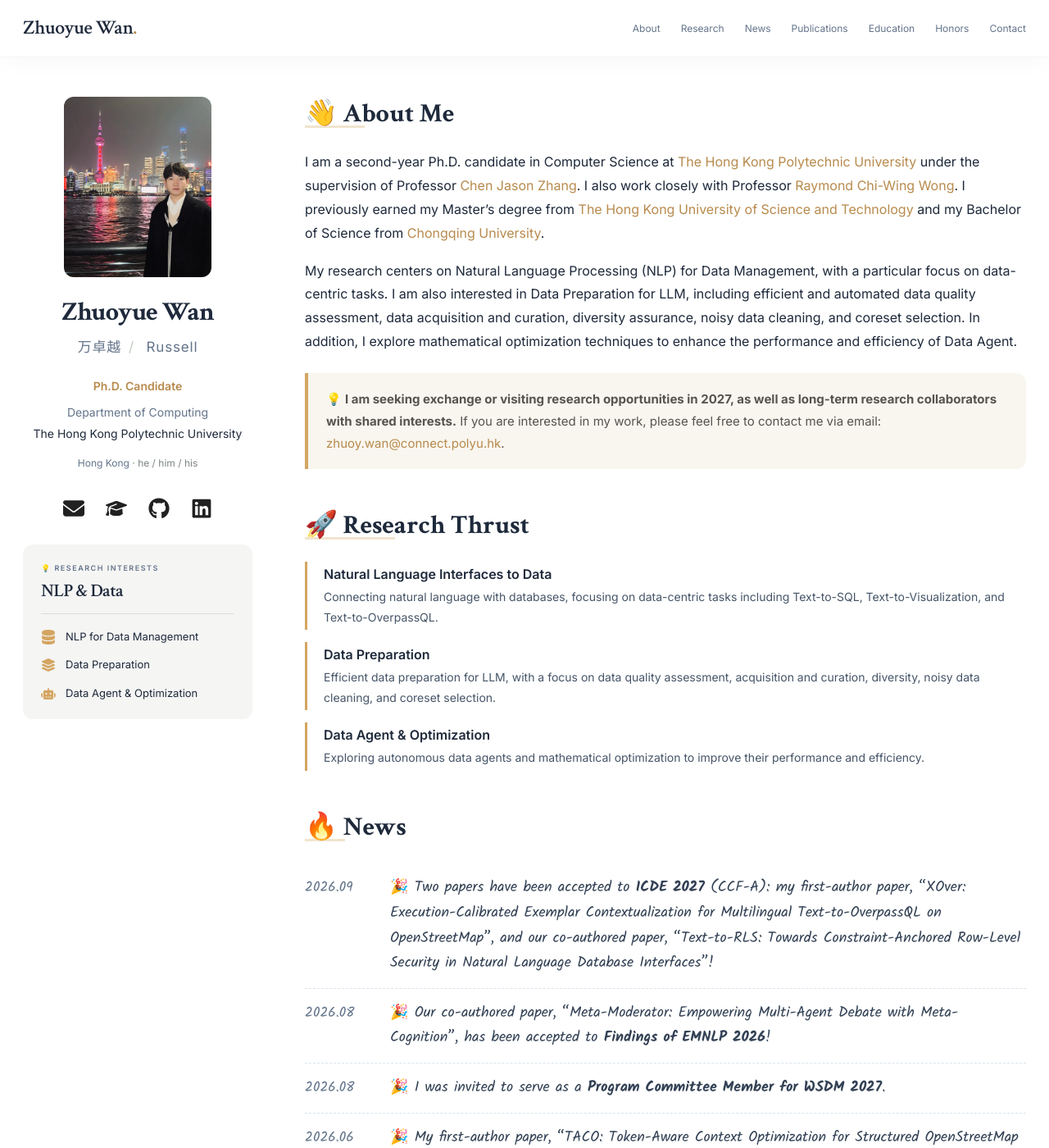
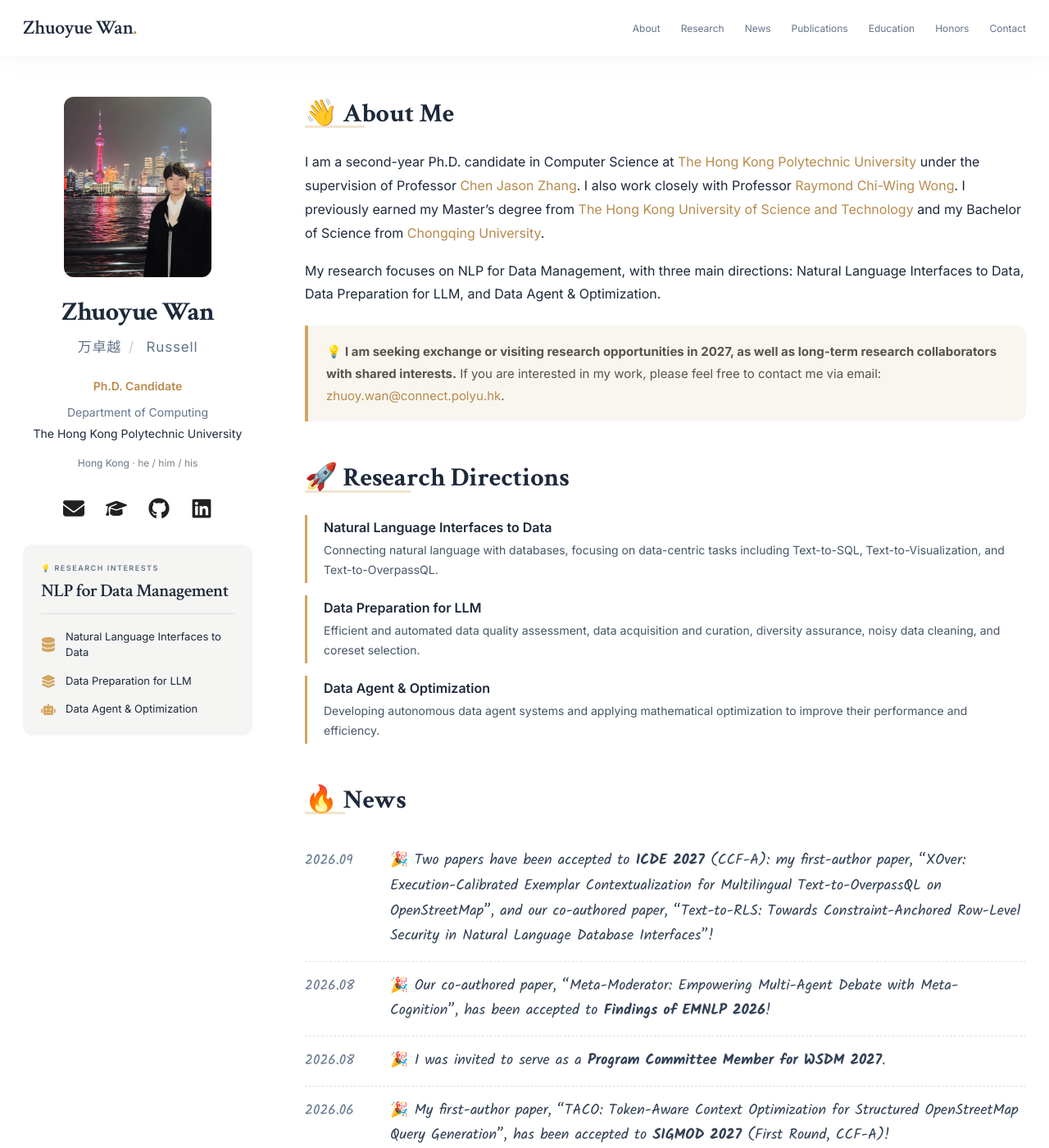
Before and after one commit to zwanah/zwanah.github.io, a Jekyll site: the page built from _pages/about.md, in a window 1280 px wide and 1400 px high. Shown: the whole window at 82% size. Built offline with Jekyll 4.4.1, drawn with Linux system fonts in a browser that asks for light colours.

Commit message:
Clarify research focus and three research directions

```diff
--- a/_layouts/academic.html
+++ b/_layouts/academic.html
@@ -39,7 +39,7 @@
           <a class="social-btn" href="mailto:{{ site.author.email }}" aria-label="Email" title="Email"><img src="{{ '/assets/images/icons/envelope.svg' | relative_url }}" alt="" width="26" height="26"></a><a class="social-btn" href="{{ site.author.googlescholar }}" aria-label="Scholar" title="Scholar"><img src="{{ '/assets/images/icons/graduation-cap.svg' | relative_url }}" alt="" width="26" height="26"></a><a class="social-btn" href="https://github.com/{{ site.author.github }}" aria-label="GitHub" title="GitHub"><img src="{{ '/assets/images/icons/github.svg' | relative_url }}" alt="" width="26" height="26"></a><a class="social-btn" href="https://www.linkedin.com/in/{{ site.author.linkedin }}" aria-label="LinkedIn" title="LinkedIn"><img src="{{ '/assets/images/icons/linkedin.svg' | relative_url }}" alt="" width="26" height="26"></a>
         </div>
       </div>
-      <section class="research-card" aria-labelledby="research-heading"><p class="group-label">💡 RESEARCH INTERESTS</p><h2 id="research-heading">NLP & Data</h2><ul><li><span class="topic-icon" aria-hidden="true" style="--topic-icon:url('{{ '/assets/images/icons/database.svg' | relative_url }}')"></span><span>NLP for Data Management</span></li><li><span class="topic-icon" aria-hidden="true" style="--topic-icon:url('{{ '/assets/images/icons/layer-group.svg' | relative_url }}')"></span><span>Data Preparation</span></li><li><span class="topic-icon" aria-hidden="true" style="--topic-icon:url('{{ '/assets/images/icons/robot.svg' | relative_url }}')"></span><span>Data Agent & Optimization</span></li></ul></section>
+      <section class="research-card" aria-labelledby="research-heading"><p class="group-label">💡 RESEARCH INTERESTS</p><h2 id="research-heading">NLP for Data Management</h2><ul><li><span class="topic-icon" aria-hidden="true" style="--topic-icon:url('{{ '/assets/images/icons/database.svg' | relative_url }}')"></span><span>Natural Language Interfaces to Data</span></li><li><span class="topic-icon" aria-hidden="true" style="--topic-icon:url('{{ '/assets/images/icons/layer-group.svg' | relative_url }}')"></span><span>Data Preparation for LLM</span></li><li><span class="topic-icon" aria-hidden="true" style="--topic-icon:url('{{ '/assets/images/icons/robot.svg' | relative_url }}')"></span><span>Data Agent & Optimization</span></li></ul></section>
     </aside>
     <main id="main" class="site-main content-column">{{ content }}</main>
   </div>
--- a/_pages/about.md
+++ b/_pages/about.md
@@ -2,7 +2,7 @@
 layout: academic
 permalink: /
 title: "Zhuoyue Wan"
-excerpt: "Ph.D. candidate at The Hong Kong Polytechnic University. Research in natural language processing for databases, data curation, and data agents."
+excerpt: "Ph.D. candidate at The Hong Kong Polytechnic University. Research in NLP for Data Management, spanning Natural Language Interfaces to Data, Data Preparation for LLM, and Data Agent & Optimization."
 redirect_from:
   - /about/
   - /about.html
@@ -13,7 +13,7 @@
   <div class="section-body biography" markdown="1">
 I am a second-year Ph.D. candidate in Computer Science at [The Hong Kong Polytechnic University](https://www.polyu.edu.hk/) under the supervision of Professor [Chen Jason Zhang](https://zhangchen.info/). I also work closely with Professor [Raymond Chi-Wing Wong](https://www.cse.ust.hk/~raywong/). I previously earned my Master's degree from [The Hong Kong University of Science and Technology](https://hkust.edu.hk/) and my Bachelor of Science from [Chongqing University](https://www.cqu.edu.cn/).
 
-My research centers on Natural Language Processing (NLP) for Data Management, with a particular focus on data-centric tasks. I am also interested in Data Preparation for LLM, including efficient and automated data quality assessment, data acquisition and curation, diversity assurance, noisy data cleaning, and coreset selection. In addition, I explore mathematical optimization techniques to enhance the performance and efficiency of Data Agent.
+My research focuses on NLP for Data Management, with three main directions: Natural Language Interfaces to Data, Data Preparation for LLM, and Data Agent & Optimization.
 
 <div class="collaboration-callout"><p>💡 <strong>I am seeking exchange or visiting research opportunities in 2027, as well as long-term research collaborators with shared interests.</strong> If you are interested in my work, please feel free to contact me via email: <a href="mailto:{{ site.author.email }}">{{ site.author.email }}</a>.</p></div>
 
@@ -21,11 +21,11 @@
 </section>
 
 <section class="academic-section" id="research" aria-labelledby="thrust-heading">
-  <div class="section-label section-header"><h2 id="thrust-heading"><span aria-hidden="true">🚀</span> Research Thrust</h2></div>
+  <div class="section-label section-header"><h2 id="thrust-heading"><span aria-hidden="true">🚀</span> Research Directions</h2></div>
   <div class="research-thrusts">
     <article><h3>Natural Language Interfaces to Data</h3><p>Connecting natural language with databases, focusing on data-centric tasks including Text-to-SQL, Text-to-Visualization, and Text-to-OverpassQL.</p></article>
-    <article><h3>Data Preparation</h3><p>Efficient data preparation for LLM, with a focus on data quality assessment, acquisition and curation, diversity, noisy data cleaning, and coreset selection.</p></article>
-    <article><h3>Data Agent & Optimization</h3><p>Exploring autonomous data agents and mathematical optimization to improve their performance and efficiency.</p></article>
+    <article><h3>Data Preparation for LLM</h3><p>Efficient and automated data quality assessment, data acquisition and curation, diversity assurance, noisy data cleaning, and coreset selection.</p></article>
+    <article><h3>Data Agent & Optimization</h3><p>Developing autonomous data agent systems and applying mathematical optimization to improve their performance and efficiency.</p></article>
   </div>
 </section>
 
```
